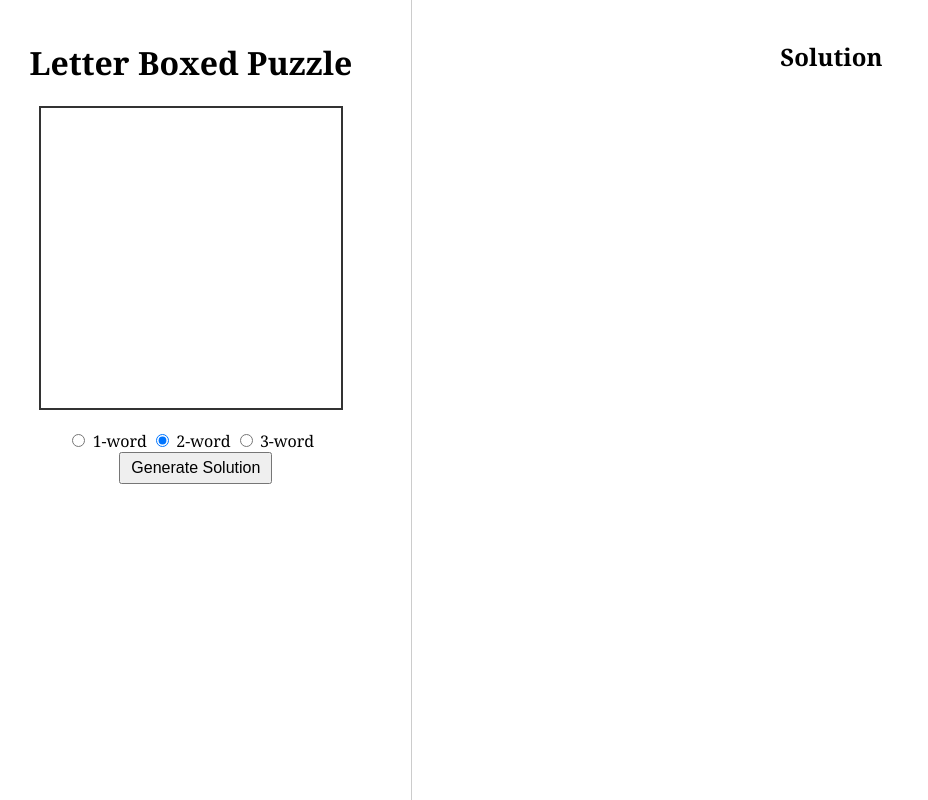
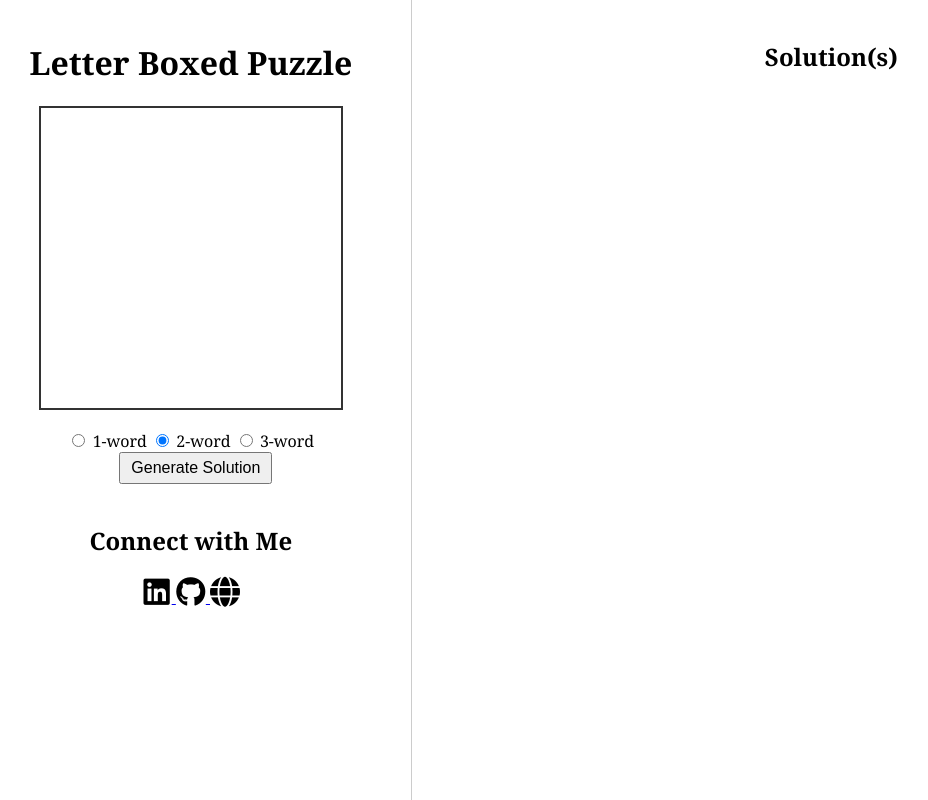
Before and after one commit to code-archived/letter-boxed-solver, a plain HTML site: page index.html in a window 1280 px wide. Shown: the whole page, without its empty margins (29-957 px from the left). Drawn offline with Linux system fonts and the light colour scheme; no server answers.

Commit message:
✨ add connect me section, webicon

```diff
--- a/index.html
+++ b/index.html
@@ -4,6 +4,15 @@
     <meta charset="UTF-8" />
     <title>NYT Letter Boxed Solver</title>
     <link rel="stylesheet" href="/static/style.css" />
+    <!-- Favicon for the site itself -->
+    <link rel="icon" href="/assets/webicon.png" type="image/png" />
+    <!-- Font Awesome for social icons -->
+    <link
+      rel="stylesheet"
+      href="https://cdnjs.cloudflare.com/ajax/libs/font-awesome/6.4.0/css/all.min.css"
+      crossorigin="anonymous"
+      referrerpolicy="no-referrer"
+    />
   </head>
   <body>
     <div class="container">
@@ -22,11 +31,25 @@
           <label><input type="radio" name="wordcount" value="3" /> 3-word</label>
           <button id="generate-btn">Generate Solution</button>
         </div>
+
+        <!-- Custom Links Section -->
+        <div class="links" style="padding-top: 20px" align="center">
+          <h2>Connect with Me</h2>
+          <a href="https://www.linkedin.com/in/dpramanik/" target="_blank" rel="noopener">
+            <i class="fab fa-linkedin" style="font-size: 30px; width: 30px; height: 30px; color: black"></i>
+          </a>
+          <a href="http://github.com/ZenithClown/" target="_blank" rel="noopener">
+            <i class="fab fa-github" style="font-size: 30px; width: 30px; height: 30px; color: black"></i>
+          </a>
+          <a href="https://zenithclown.github.io/" target="_blank" rel="noopener">
+            <i class="fas fa-globe" style="font-size: 30px; width: 30px; height: 30px; color: black"></i>
+          </a>
+        </div>
       </div>
 
       <!-- Right column: Solutions output -->
       <div class="column right-col">
-        <h2>Solution</h2>
+        <h2>Solution(s)</h2>
         <div id="solution-output">
           <!-- Solutions will be injected here -->
         </div>
```
Also changed, not shown: assets/webicon.png (added).
